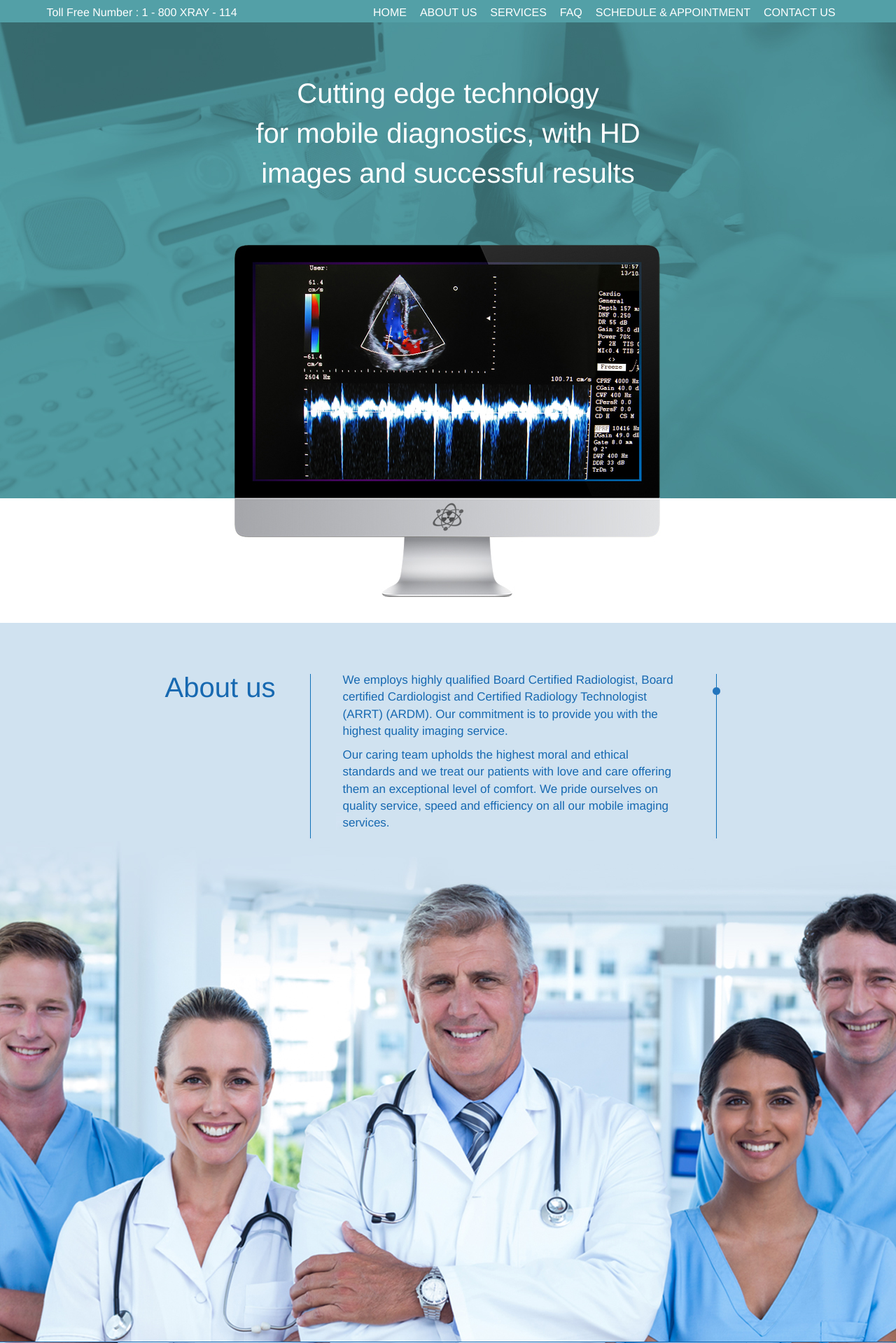
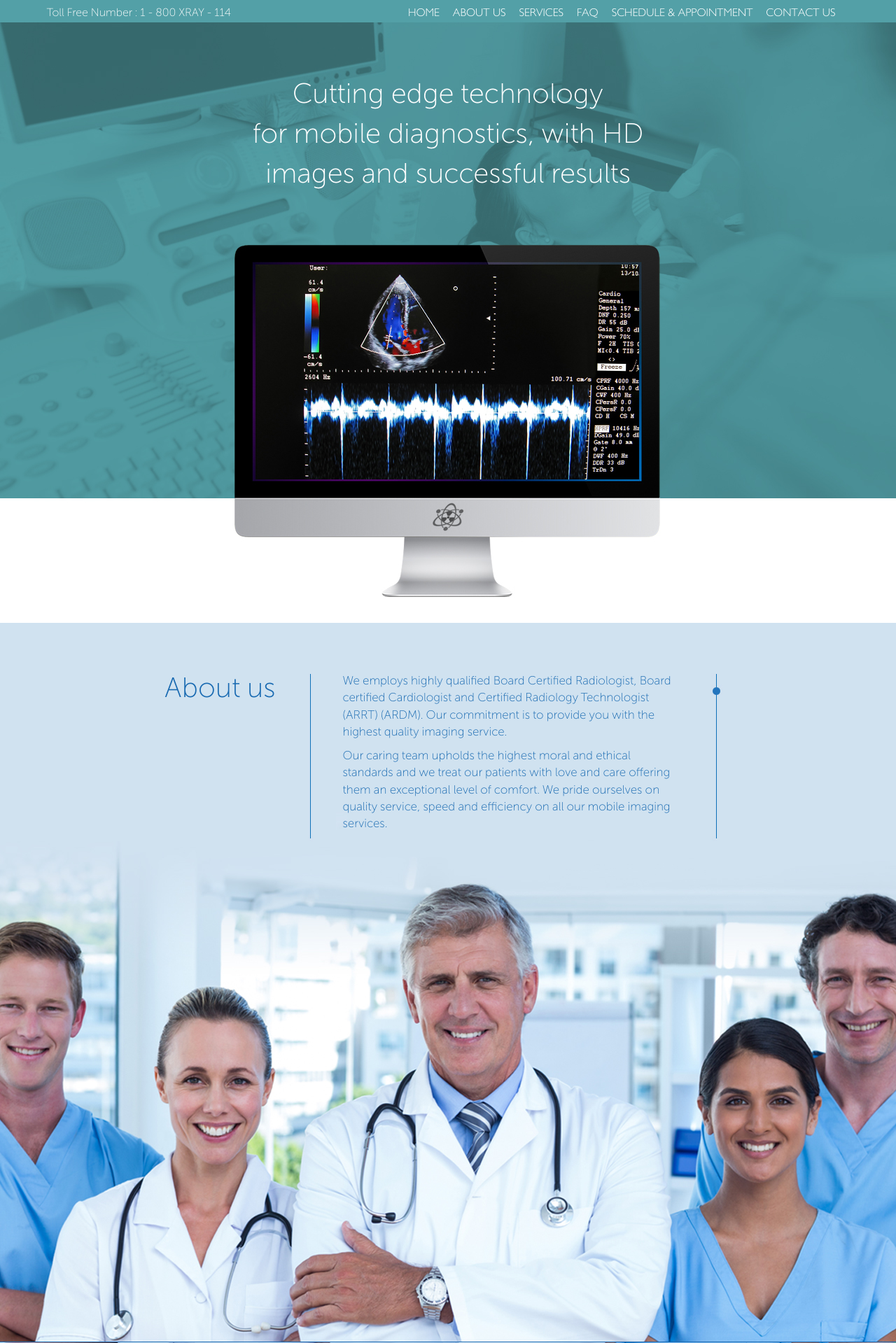
Before and after one commit to juankp3/aris, a PHP site: page / in a window 1280 px wide. Shown: the part 130-2049 px from the top of the page at 70% size. Run offline with PHP 8.4, Linux system fonts and the light colour scheme.

Commit message:
fuentes corrigiendo

```diff
--- a/css/style_dev.css
+++ b/css/style_dev.css
@@ -1,4 +1,15 @@
-
+@font-face {
+    font-family: 'MuseoSansCyrl100';
+    font-style: normal;
+    font-weight: normal;
+    src: local('Museo Sans Cyrl 100'), url('../fonts/MuseoSans/MuseoSansCyrl.woff') format('woff');
+}
+@font-face {
+    font-family: 'GillSansLight';
+    font-style: normal;
+    font-weight: normal;
+    src: local('GillSans Light'), url('../fonts/GillSansLight/GillSansLight.woff') format('woff');
+}
 .row{
     width: 100%;
     height: auto;
@@ -64,12 +75,14 @@ section.navegation div.address{
 	font-size: 16px;
 	margin-top: 7px;
 	float: left;
+            font-family: 'MuseoSansCyrl100';
 }
 
 section.navegation nav{
 	float: right;
 	margin-right: 20px;
 	margin-top: 7px;
+            font-family: 'GillSansLight';
 }
 section.navegation nav ul{
 	list-style: none;
@@ -93,19 +106,20 @@ section.navegation nav ul li a:hover{
 
 
 section.home{
-	background: url("../img/home.jpg");
+    background: url("../img/home.jpg");
     min-height: 860px;
     background-repeat: no-repeat;
     background-position: center top;
 }
 
 section.home div{
-	color: #FFF;
+    color: #FFF;
     font-size: 40px;
     width: 632px;
     text-align: center;
     margin: 0 auto;
     padding-top: 75px;
+    font-family: 'MuseoSansCyrl100';
 }
 
 section.about{
@@ -125,6 +139,7 @@ section.about .row h1{
 	text-align: right;
 	margin: 0px;
 	padding-right: 48px;
+            font-family: 'MuseoSansCyrl100';
 }
 
 
@@ -133,6 +148,7 @@ section.about .row h1{
 	font-size: 17px;
 	width: 580px;
 	padding: 0px 48px;
+            font-family: 'MuseoSansCyrl100';
 }
 
 #des_about p:first-child{
--- a/faq.html
+++ b/faq.html
@@ -40,7 +40,7 @@
 					<li><a href="#" data-id="about">ABOUT US</a></li>
 					<li><a href="#" data-id="services">SERVICES</a></li>
 					<li><a href="faq.html">FAQ</a></li>
-					<li><a href="#" attr="">SCHEDULE & APPOINTMENT</a></li>
+					<li><a href="schedule.html" attr="">SCHEDULE & APPOINTMENT</a></li>
 					<li><a href="#" attr="">CONTACT US</a></li>
 				</ul>
 			</nav>
```
